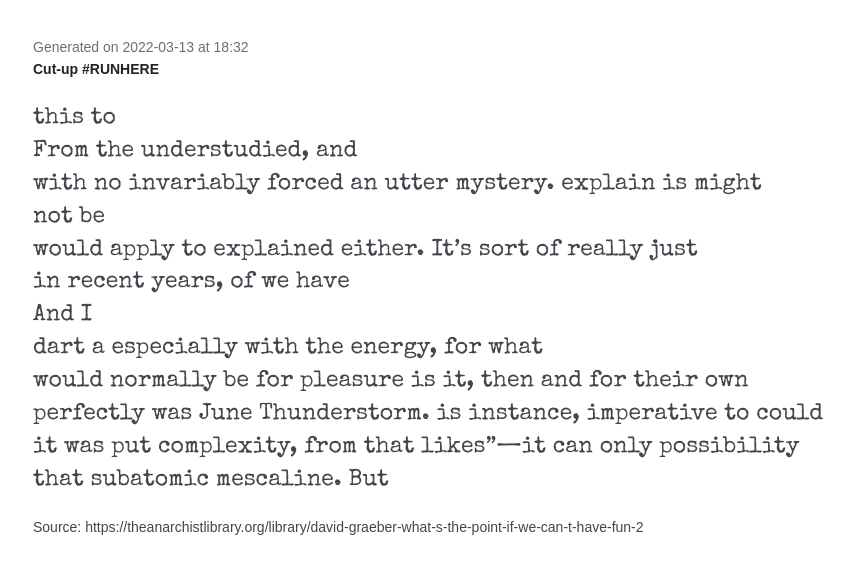
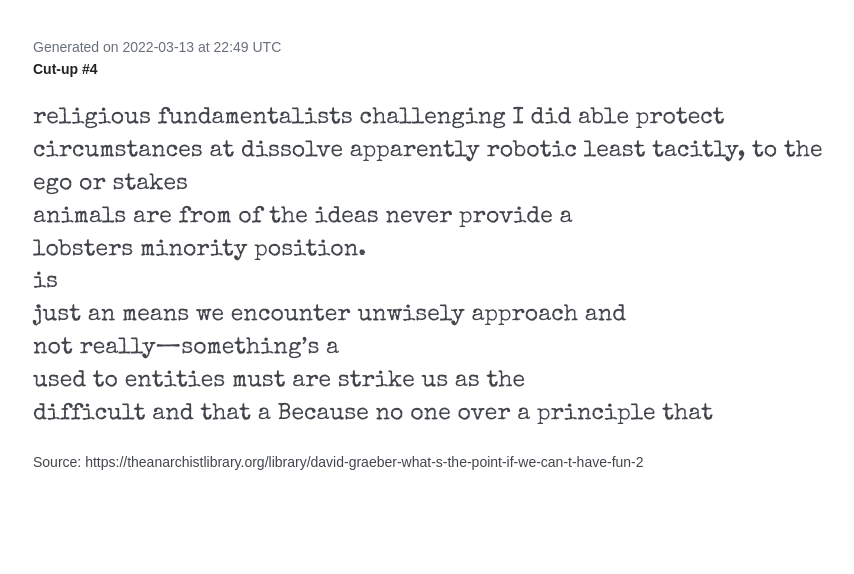
Before and after one commit to hex0punk/beatn1k, a website: page web/index.html in a window 1280 px wide. Shown: the whole page, without its empty margins (207-1061 px from the left). Drawn offline with Linux system fonts and the light colour scheme.

Commit message:
clean up

```diff
--- a/web/index.html
+++ b/web/index.html
@@ -1,14 +1,14 @@
-<!DOCTYPE html><html xmlns="http://www.w3.org/1999/xhtml"  lang="en-us"><head><meta charset="UTF-8" /><meta name="viewport" content="width=device-width, initial-scale=1"/><title>Dadaism</title><link rel="stylesheet" href="css/style.css"/><body>    <section class="section">        <div class="container">            <h2 class="subtitle is-6">Generated on 2022-03-13 at 18:32
-</h2>            <h1 class="title">Cut-up #RUNHERE</h1>            <div class="poem">
-<p>this to</p>
-<p>From the  understudied, and</p>
-<p>with no invariably forced an utter mystery. explain is might</p>
-<p>not be</p>
-<p>would apply to  explained either. It’s sort of really just</p>
-<p>in recent years,  of we have</p>
-<p>And I</p>
-<p>dart a especially with the energy, for what</p>
-<p>would normally be for pleasure is it, then and for their own</p>
+<!DOCTYPE html><html xmlns="http://www.w3.org/1999/xhtml"  lang="en-us"><head><meta charset="UTF-8" /><meta name="viewport" content="width=device-width, initial-scale=1"/><title>Dadaism</title><link rel="stylesheet" href="css/style.css"/><body>    <section class="section">        <div class="container">            <h2 class="subtitle is-6">Generated on 2022-03-13 at 22:49 UTC
+</h2>            <h1 class="title">Cut-up #4</h1>            <div class="poem">
+<p>religious fundamentalists challenging I did able protect</p>
+<p>circumstances at dissolve apparently robotic least tacitly, to the ego or stakes</p>
 <p></p>
-<p>perfectly was June Thunderstorm. is instance, imperative to could</p>
-<p>it was put complexity, from that likes”—it can only  possibility that subatomic mescaline. But</p>            </div>            <div class="source">                Source: https://theanarchistlibrary.org/library/david-graeber-what-s-the-point-if-we-can-t-have-fun-2            </div>        </div>     </section></body></html>
+<p></p>
+<p>animals are from of the ideas never provide a</p>
+<p>lobsters minority position.</p>
+<p>is</p>
+<p>just an means we encounter unwisely approach and</p>
+<p>not really—something’s a</p>
+<p>used to entities must  are strike us as the</p>
+<p>difficult and that a Because no one  over a principle that</p>
+<p></p>            </div>            <div class="source">                Source: https://theanarchistlibrary.org/library/david-graeber-what-s-the-point-if-we-can-t-have-fun-2            </div>        </div>     </section></body></html>
```
Also changed, not shown: 1 other file.
